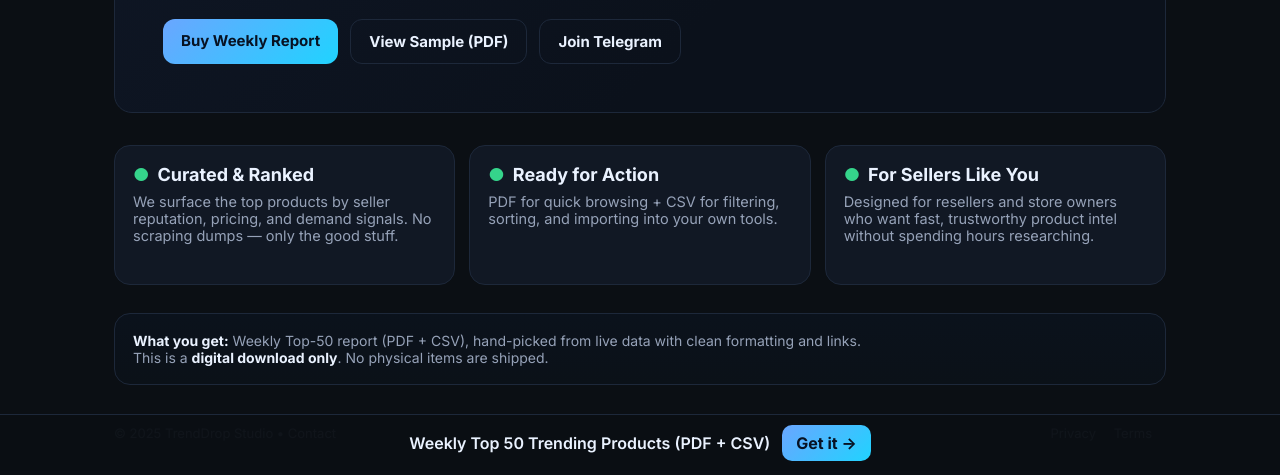
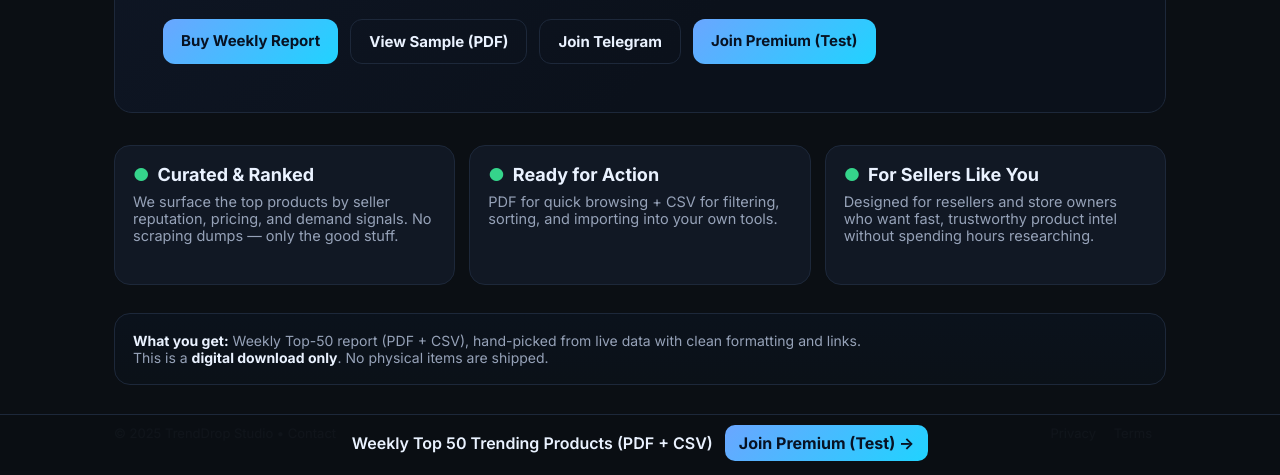
Before and after one commit to maxamilli0n/trenddrop-site, a plain HTML site: page index.html in a window 1280 px wide. Shown: the part 329-804 px from the top of the page. Drawn offline with Linux system fonts and the light colour scheme.

Commit message:
Update index.html

```diff
--- a/index.html
+++ b/index.html
@@ -120,10 +120,18 @@
            href="https://nkuanqodjejvojwvypvp.supabase.co/storage/v1/object/public/trenddrop-reports/weekly/latest.pdf"
            target="_blank" rel="noopener">View Sample (PDF)</a>
 
-        <!-- Optional: Join Telegram -->
+        <!-- Public Telegram channel -->
         <a class="btn outline"
            href="https://t.me/TrendDropStudio"
            target="_blank" rel="noopener">Join Telegram</a>
+
+        <!-- NEW: Stripe test payment → Premium access -->
+        <!-- When you go live, just swap this URL to your live Stripe payment link -->
+        <a class="btn"
+           href="https://buy.stripe.com/test_9B614m2EqfiCaRB3kKdMI01"
+           target="_blank" rel="noopener">
+          Join Premium (Test)
+        </a>
       </div>
     </section>
 
@@ -161,9 +169,12 @@
   <!-- Sticky CTA -->
   <div class="cta-sticky">
     <span>Weekly Top 50 Trending Products (PDF + CSV)</span>
+    <!-- Sticky bar now also pushes to the Stripe test link -->
     <a class="cta-sticky-btn"
-       href="https://trenddropstudio.gumroad.com/l/trend-pack?utm_source=website&utm_medium=sticky&utm_campaign=launch"
-       target="_blank" rel="noopener">Get it →</a>
+       href="https://buy.stripe.com/test_9B614m2EqfiCaRB3kKdMI01"
+       target="_blank" rel="noopener">
+      Join Premium (Test) →
+    </a>
   </div>
 
   <script>document.getElementById('y').textContent = new Date().getFullYear();</script>
```
